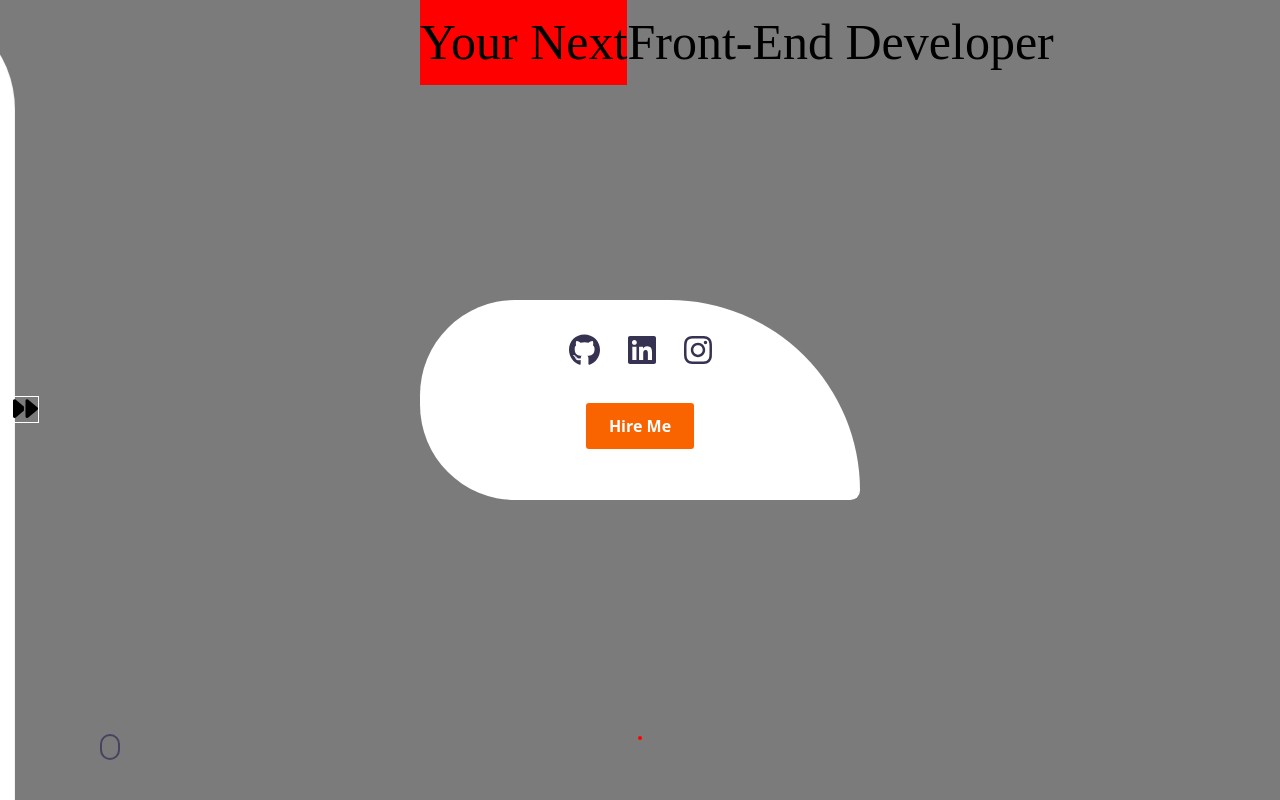
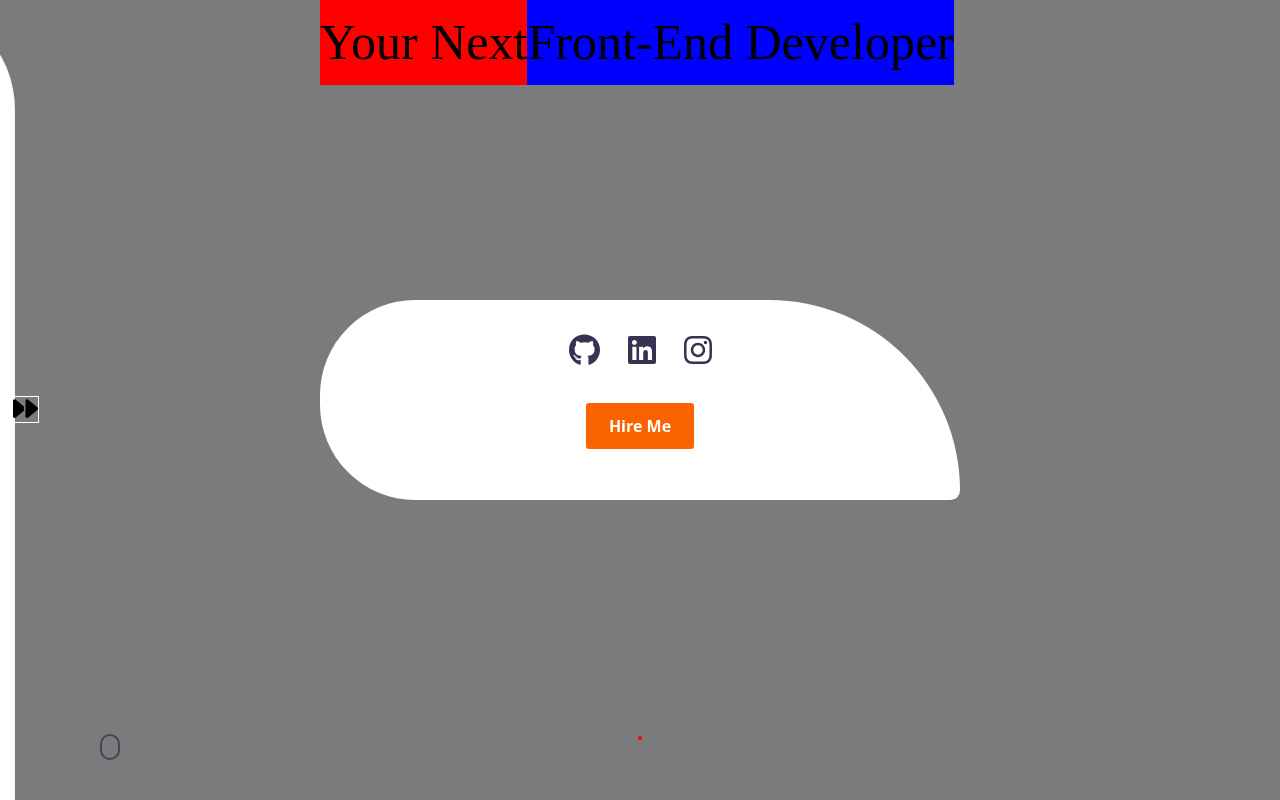
Before and after one commit to artursantana/Portifolio, a React (Vite) app: page / in a window 1280 px wide. Shown: the top 800 px of the page. Built offline with nearby package versions, Linux system fonts and the light colour scheme.

Commit message:
first commit

```diff
--- a/src/components/home/home.scss
+++ b/src/components/home/home.scss
@@ -21,11 +21,15 @@ top: 0;
         text-align: start;
         background-color: red;
     }
+     .home_div1{
+        text-align: start;
+        background-color: blue;
+    }
 
 }
 
 .intro {
-    width: 440px; height:200px ;
+    width: 640px; height:200px ;
     text-align: center;
     background-color: $container-Color;
     border-radius: 100px 200px 10px 100px;
```
